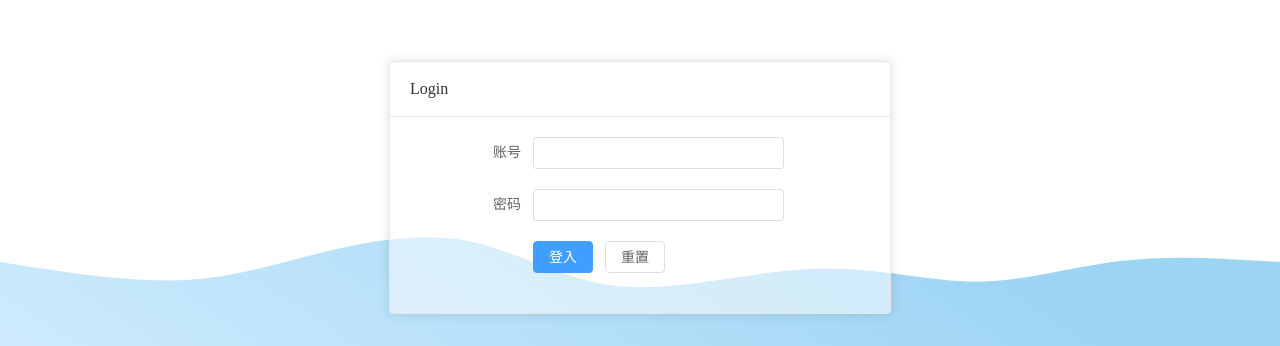
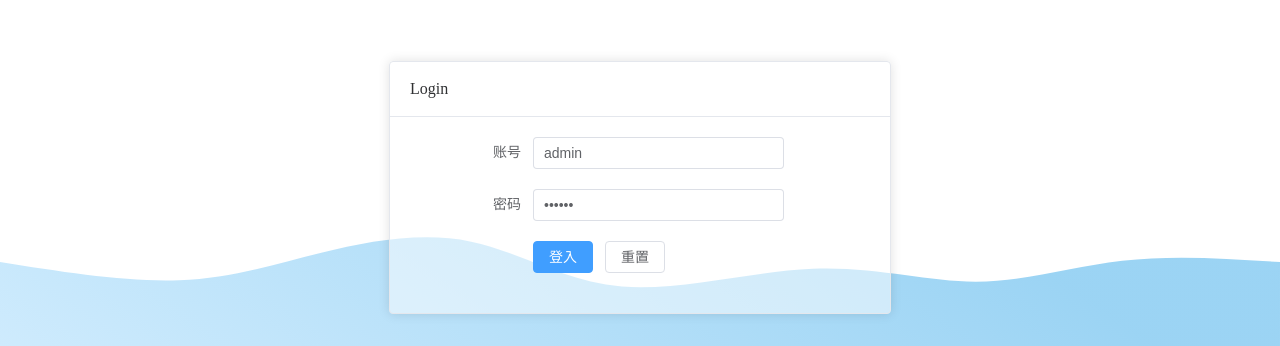
Before and after one commit to ctrlkk/admin-system, a Vue app: page /#/login in a window 1280 px wide. Shown: the part 213-559 px from the top of the page. Built offline with nearby package versions, Linux system fonts and the light colour scheme.

Commit message:
优化代码结构

```diff
--- a/src/App.vue
+++ b/src/App.vue
@@ -8,15 +8,11 @@
   </div>
 </template>
 
-<style lang="scss">
+<style lang="scss" scoped>
 .home {
   width: 100%;
   height: 100%;
   padding: 0;
   margin: 0;
 }
-p {
-  padding: 0;
-  margin: 0;
-}
 </style>
--- a/src/store/index.js
+++ b/src/store/index.js
@@ -2,7 +2,7 @@ import {createPinia} from "pinia";
 import piniaPluginPersist from "pinia-plugin-persist"
 
 const store = createPinia();
-// 数据持久化
+// 配置数据持久化插件
 store.use(piniaPluginPersist);
 
 export default store;
--- a/src/view/login/Login.vue
+++ b/src/view/login/Login.vue
@@ -1,11 +1,76 @@
 <script setup>
-import CommonLogin from "@/view/login/components/CommonLogin.vue";
-import Sea from "@/view/login/components/Sea.vue";
+import Sea from "@/view/login/Sea.vue";
+import {user} from "@/store/user";
+import {storeToRefs} from "pinia";
+import {tab} from "@/store/tab";
+import {ref} from "vue";
+import {getMenuData} from "@/api/menu";
+import router from "@/router";
+
+let {loginInfo} = user();
+let {menuData} = storeToRefs(tab());
+
+let loading = ref(false);
+
+let name = ref("admin");
+let password = ref("123456");
+
+async function login() {
+  loading.value = true;
+  setTimeout(async () => {
+
+    menuData.value = (await getMenuData()).data;
+    loginInfo.time = new Date().getTime();
+    loginInfo.token = "123";
+    await router.push('/');
+    loading.value = false;
+
+  }, 1000);
+}
 </script>
 
 <template>
   <div class="home">
-    <common-login style="z-index: 1;"></common-login>
+
+    <div v-loading="loading" style="z-index: 1">
+      <el-card class="login-card">
+        <template #header>
+          <div class="card-header">
+            <span>Login</span>
+          </div>
+        </template>
+
+        <el-form
+            ref="ruleForm"
+            class="demo-ruleForm"
+            label-width="100px"
+            status-icon>
+
+          <el-form-item
+              v-model="name"
+              label="账号"
+              prop="username">
+            <el-input v-model="name" autocomplete="off"></el-input>
+          </el-form-item>
+
+          <el-form-item
+              v-model="password"
+              label="密码"
+              prop="passwd">
+            <el-input v-model="password" autocomplete="off" type="password"></el-input>
+          </el-form-item>
+
+          <el-form-item>
+            <el-button type="primary" @click="login">登入</el-button>
+            <el-button>重置</el-button>
+          </el-form-item>
+
+        </el-form>
+
+      </el-card>
+    </div>
+
+    <!-- 波浪 -->
     <sea></sea>
   </div>
 </template>
@@ -15,5 +80,25 @@ import Sea from "@/view/login/components/Sea.vue";
   display: flex;
   align-items: center;
   justify-content: center;
+
+  .login-card {
+    width: 500px;
+    margin: auto;
+    background-color: rgba(255, 255, 255, 0.5);
+
+    .el-form {
+      width: 100%;
+      height: 100%;
+    }
+
+    .el-form-item {
+      width: 90%;
+      margin: auto auto 20px;
+    }
+
+    .el-input {
+      width: 80%;
+    }
+  }
 }
 </style>
--- a/src/view/login/components/CommonLogin.vue
+++ /dev/null
@@ -1,92 +0,0 @@
-<script setup>
-import {ref} from "vue";
-import router from "@/router";
-
-import {user} from '@/store/user'
-import {getMenuData} from "@/api/menu";
-import {tab} from "@/store/tab";
-import {storeToRefs} from "pinia";
-
-let {loginInfo} = user();
-let {menuData} = storeToRefs(tab());
-
-let loading = ref(false);
-
-let name = "";
-let password = "";
-
-async function login() {
-  loading.value = true;
-  setTimeout(async () => {
-
-    menuData.value = (await getMenuData()).data;
-    loginInfo.time = new Date().getTime();
-    loginInfo.token = "123";
-    await router.push('/');
-    loading.value = false;
-
-  }, 1000);
-}
-</script>
-
-<template>
-  <div v-loading="loading">
-    <el-card class="login-card">
-      <template #header>
-        <div class="card-header">
-          <span>Login</span>
-        </div>
-      </template>
-
-      <el-form
-          ref="ruleForm"
-          class="demo-ruleForm"
-          label-width="100px"
-          status-icon>
-
-        <el-form-item
-            v-model="name"
-            label="账号"
-            prop="username">
-          <el-input autocomplete="off"></el-input>
-        </el-form-item>
-
-        <el-form-item
-            v-model="password"
-            label="密码"
-            prop="passwd">
-          <el-input autocomplete="off" type="password"></el-input>
-        </el-form-item>
-
-        <el-form-item>
-          <el-button type="primary" @click="login">登入</el-button>
-          <el-button>重置</el-button>
-        </el-form-item>
-
-      </el-form>
-
-    </el-card>
-  </div>
-</template>
-
-<style lang="scss" scoped>
-.login-card {
-  width: 500px;
-  margin: auto;
-  background-color: rgba(255, 255, 255, 0.5);
-
-  .el-form {
-    width: 100%;
-    height: 100%;
-  }
-
-  .el-form-item {
-    width: 90%;
-    margin: auto auto 20px;
-  }
-
-  .el-input {
-    width: 80%;
-  }
-}
-</style>
```
Also changed, not shown: src/view/login/Sea.vue (renamed from src/view/login/components/Sea.vue).
